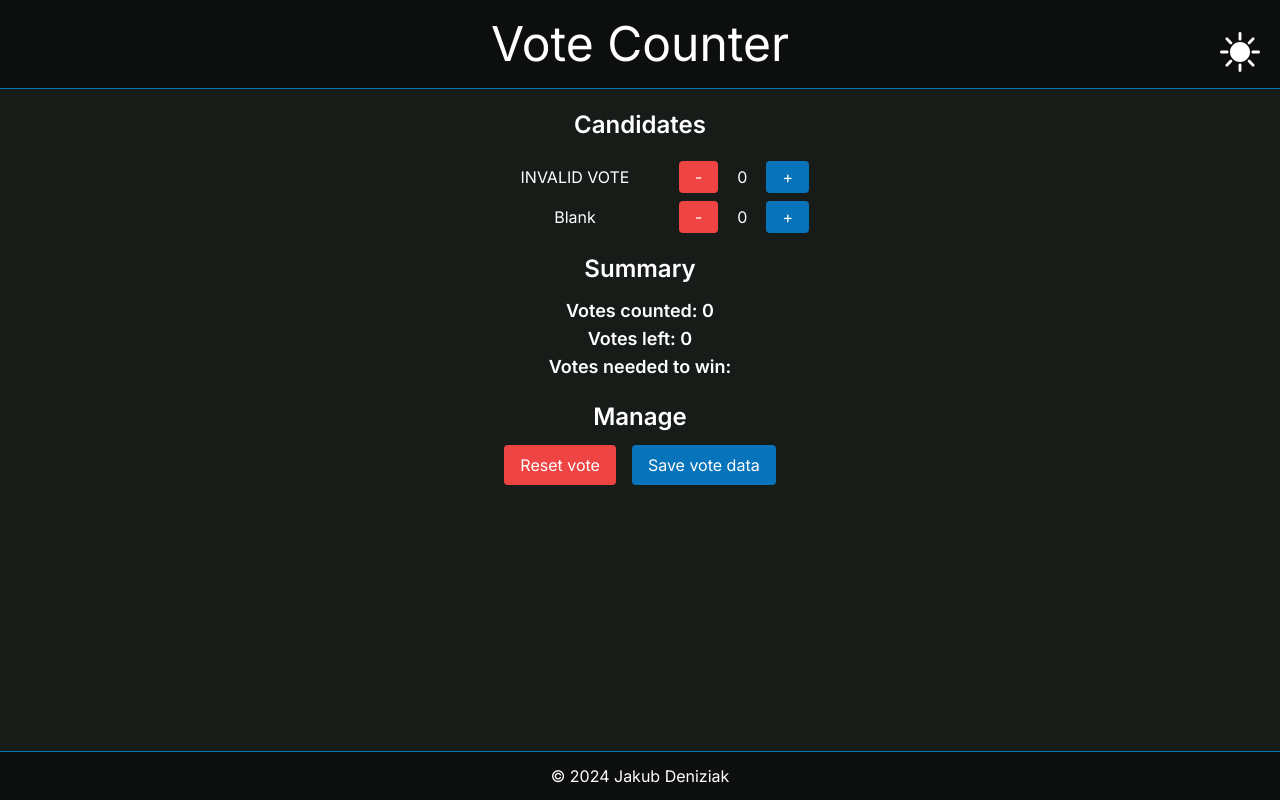
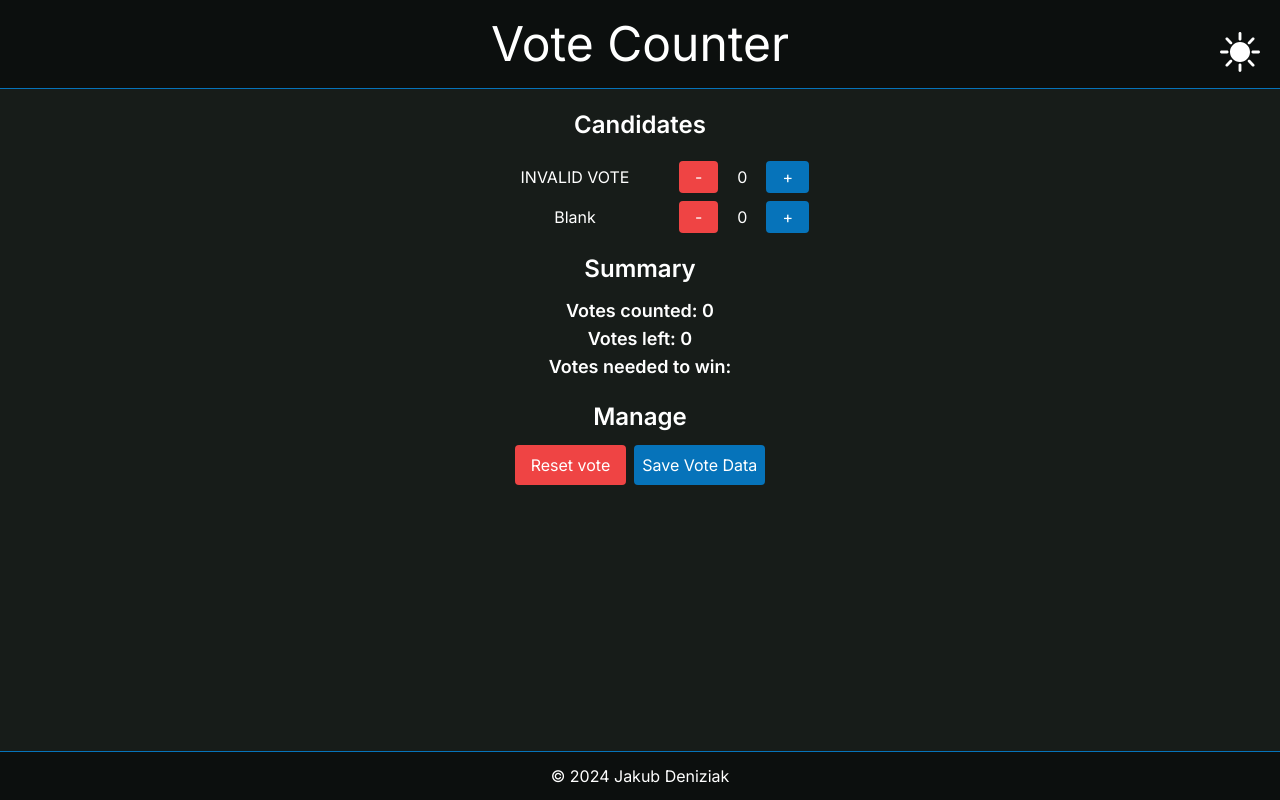
Before and after one commit to jakubdeniziak/vote-counter, a Next.js app: page / in a window 1280 px wide. Both pictures are taken after a click on the button "Accept". Built offline with nearby package versions, Linux system fonts and the light colour scheme.

Commit message:
Extract data saving

```diff
--- /dev/null
+++ b/src/app/components/DataSaver.tsx
@@ -0,0 +1,38 @@
+import React from 'react';
+
+const DataSaver = ( { voteData, candidates, setVoteData }: { voteData: any, candidates: any, setVoteData: any } ) => {
+
+    const serializeVoteData = () => {
+        return JSON.stringify({
+            voteData,
+            candidates,
+        }, null, 2);
+    };
+
+    const saveVoteData = () => {
+        const jsonData = serializeVoteData();
+        const blob = new Blob([jsonData], { type: 'application/json' });
+        const url = URL.createObjectURL(blob);
+        const a = document.createElement('a');
+        a.href = url;
+        a.download = `${voteData.title}.json`;
+        document.body.appendChild(a);
+        a.click();
+        document.body.removeChild(a);
+        URL.revokeObjectURL(url);
+        setVoteData((prev: any) => {
+            return { ...prev, isSaved: true };
+        });
+    };
+
+    return (
+        <button
+            onClick={saveVoteData}
+            className="bg-accent text-secondary p-2 rounded"
+        >
+            Save Vote Data
+        </button>
+    );
+};
+
+export default DataSaver;
--- a/src/app/components/inprogress/ManageVote.tsx
+++ b/src/app/components/inprogress/ManageVote.tsx
@@ -1,31 +1,10 @@
+import DataSaver from "../DataSaver";
+
 const ManageVote = ({ voteData, setVoteData, candidates }: { voteData: any, setVoteData: any, candidates: any }) => {
-    const serializeVoteData = () => {
-        return JSON.stringify({
-            voteData,
-            candidates,
-        }, null, 2);
-    };
-
-    const saveVoteData = () => {
-        const jsonData = serializeVoteData();
-        const blob = new Blob([jsonData], { type: 'application/json' });
-        const url = URL.createObjectURL(blob);
-        const a = document.createElement('a');
-        a.href = url;
-        a.download = `${voteData.title}.json`;
-        document.body.appendChild(a);
-        a.click();
-        document.body.removeChild(a);
-        URL.revokeObjectURL(url);
-        setVoteData((prev: any) => {
-            return {...prev, ['isSaved']: true}
-        });
-    };
 
     const handleResetVote = () => {
         window.location.reload();
     };
-
 
     return (
         <section className="mt-5 text-center">
@@ -36,12 +15,11 @@ const ManageVote = ({ voteData, setVoteData, candidates }: { voteData: any, setV
             >
                 Reset vote
             </button>
-            <button
-                onClick={saveVoteData}
-                className="bg-accent text-secondary px-4 py-2 rounded ml-2"
-            >
-                Save vote data
-            </button>
+            <DataSaver
+                voteData={voteData}
+                candidates={candidates}
+                setVoteData={setVoteData}
+            />
         </section>
     )
 }
```
